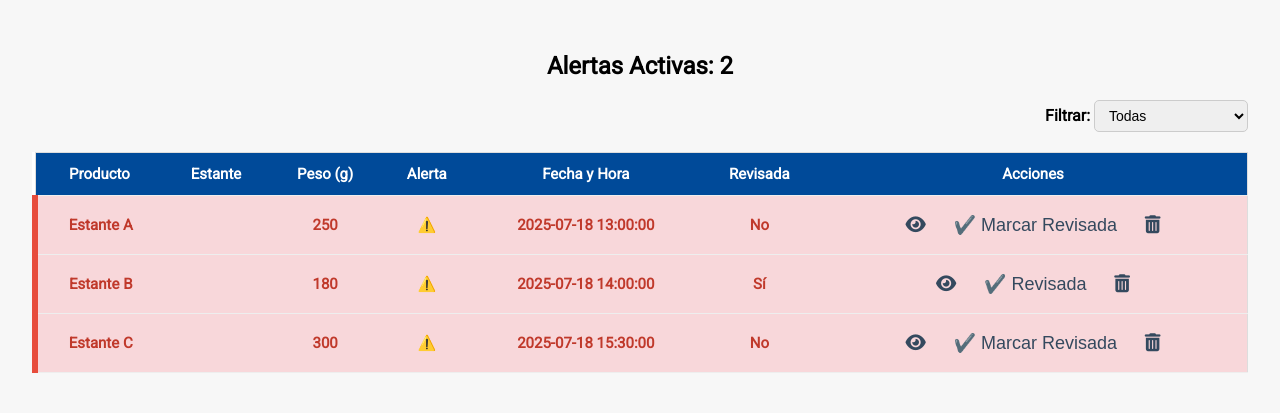
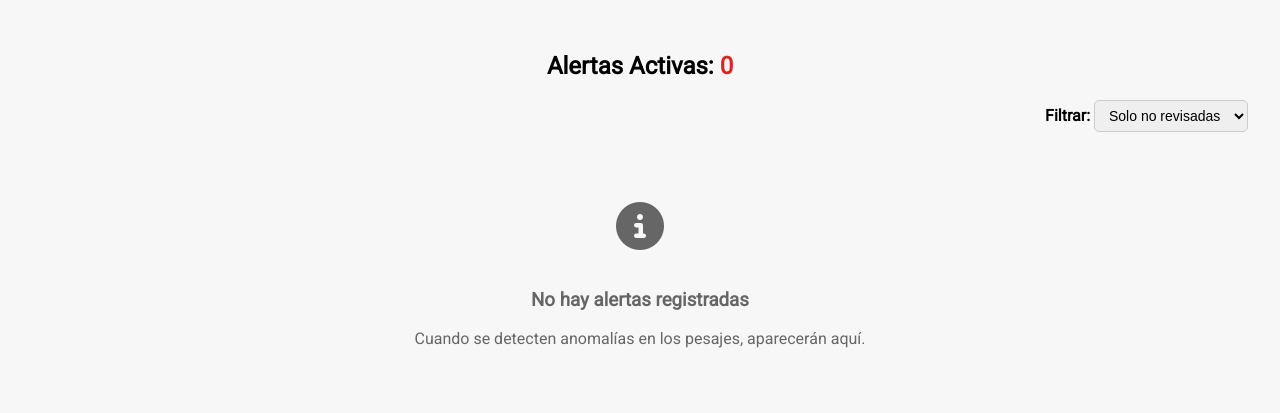
Before and after one commit to Francisco-1212/weigence-project, a Flask app: page /alertas in a window 1280 px wide. Shown: the part 60-473 px from the top of the page. Run offline with Flask 3, Linux system fonts and the light colour scheme; some libraries are stand-ins or nearby versions.

Commit message:
cambio alertas e historia

```diff
--- a/weigence/interface_web/app.py
+++ b/weigence/interface_web/app.py
@@ -1,84 +1,374 @@
-from flask import Flask, render_template
-import mysql.connector
-from datetime import datetime
+from flask import Flask, render_template, jsonify, request
+import pyodbc
+import sys
+import os
+from datetime import datetime, timedelta
+
+# Agregar la carpeta raíz del proyecto al path
+sys.path.append(os.path.dirname(os.path.dirname(os.path.abspath(__file__))))
 
 app = Flask(__name__)
 
-def obtener_datos():
-    # Datos simulados para no conectar a MySQL
-    return (
-        (1000.0, False, '2025-07-18 18:00:00'),
-        (950.5, True, '2025-07-18 18:05:00'),
-        (1020.3, False, '2025-07-18 18:10:00'),
-        (980.2, True, '2025-07-18 18:15:00'),
-        (990.0, False, '2025-07-18 18:20:00'),
-        (1000.5, False, '2025-07-18 18:00:00'),
-        (950.0, True, '2025-07-18 18:05:00'),
-        (1010.2, False, '2025-07-18 18:10:00'),
-    )
-    cursor = db.cursor()
-    cursor.execute("SELECT peso, alerta, fecha FROM pesajes ORDER BY fecha DESC LIMIT 10")
-    datos = cursor.fetchall()
-    db.close()
-    return datos
+def conectar_bd():
+    """Conecta a la base de datos SQL Server"""
+    try:
+        conexion_string = (
+            "DRIVER={ODBC Driver 17 for SQL Server};"
+            "SERVER=(localdb)\\weigence;"
+            "DATABASE=weigence;"
+            "Trusted_Connection=yes;"
+            "Connection Timeout=30;"
+        )
+
+        conexion = pyodbc.connect(conexion_string)
+        return conexion
+
+    except Exception as e:
+        print(f"❌ Error al conectar a la base de datos: {e}")
+        return None
+
+def obtener_resumen_dashboard():
+    """Obtiene datos de resumen para el dashboard"""
+    db = conectar_bd()
+    if not db:
+        return {"total_pesajes": 0, "total_alertas": 0, "ultima_fecha": "Sin datos"}
+
+    try:
+        cursor = db.cursor()
+
+        # Total de pesajes
+        cursor.execute("SELECT COUNT(*) FROM pesajes")
+        total_pesajes = cursor.fetchone()[0]
+
+        # Total de alertas activas
+        cursor.execute("SELECT COUNT(*) FROM alertas WHERE estado = 'activa'")
+        total_alertas = cursor.fetchone()[0]
+
+        # Última fecha de pesaje
+        cursor.execute("SELECT TOP 1 fecha FROM pesajes ORDER BY fecha DESC")
+        result = cursor.fetchone()
+        ultima_fecha = result[0].strftime('%Y-%m-%d %H:%M') if result else "Sin datos"
+
+        cursor.close()
+        db.close()
+
+        return {
+            "total_pesajes": total_pesajes,
+            "total_alertas": total_alertas,
+            "ultima_fecha": ultima_fecha
+        }
+
+    except Exception as e:
+        print(f"❌ Error al obtener resumen: {e}")
+        if db:
+            db.close()
+        return {"total_pesajes": 0, "total_alertas": 0, "ultima_fecha": "Error"}
+
+def obtener_ultimos_pesajes(limit=10):
+    """Obtiene los últimos pesajes de la base de datos"""
+    db = conectar_bd()
+    if not db:
+        return []
+
+    try:
+        cursor = db.cursor()
+        query = """
+            SELECT TOP (?)
+                p.peso,
+                p.alerta,
+                p.fecha,
+                e.codigo as estante_codigo,
+                pr.nombre as producto_nombre
+            FROM pesajes p
+            LEFT JOIN estantes e ON p.estante_id = e.id
+            LEFT JOIN productos pr ON p.producto_id = pr.id
+            ORDER BY p.fecha DESC
+        """
+        cursor.execute(query, limit)
+        datos = cursor.fetchall()
+
+        # Convertir a lista de diccionarios para mejor manejo
+        registros = []
+        for row in datos:
+            registros.append({
+                'peso': float(row[0]),
+                'alerta': bool(row[1]),
+                'fecha': row[2].strftime('%Y-%m-%d %H:%M:%S'),
+                'estante': row[3] if row[3] else 'N/A',
+                'producto': row[4] if row[4] else 'N/A'
+            })
+
+        cursor.close()
+        db.close()
+        return registros
+
+    except Exception as e:
+        print(f"❌ Error al obtener pesajes: {e}")
+        if db:
+            db.close()
+        return []
+
+def obtener_alertas_activas():
+    """Obtiene las alertas activas desde la vista"""
+    db = conectar_bd()
+    if not db:
+        return []
+
+    try:
+        cursor = db.cursor()
+        query = """
+            SELECT
+                a.tipo_alerta,
+                a.titulo,
+                a.descripcion,
+                a.gravedad,
+                a.fecha_creacion,
+                a.estado,
+                e.codigo as estante,
+                p.nombre as producto,
+                pe.peso,
+                pe.fecha as fecha_pesaje
+            FROM alertas a
+            JOIN pesajes pe ON a.pesaje_id = pe.id
+            JOIN estantes e ON pe.estante_id = e.id
+            LEFT JOIN productos p ON pe.producto_id = p.id
+            WHERE a.estado = 'activa'
+            ORDER BY a.fecha_creacion DESC
+        """
+        cursor.execute(query)
+        datos = cursor.fetchall()
+
+        alertas = []
+        for row in datos:
+            alertas.append({
+                'tipo_alerta': row[0],
+                'titulo': row[1],
+                'descripcion': row[2],
+                'gravedad': row[3],
+                'fecha_creacion': row[4].strftime('%Y-%m-%d %H:%M:%S'),
+                'estado': row[5],
+                'estante': row[6],
+                'producto': row[7] if row[7] else 'N/A',
+                'peso': float(row[8]),
+                'fecha': row[9].strftime('%Y-%m-%d %H:%M:%S'),
+                'revisada': False  # Siempre False para alertas activas
+            })
+
+        cursor.close()
+        db.close()
+        return alertas
+
+    except Exception as e:
+        print(f"❌ Error al obtener alertas: {e}")
+        if db:
+            db.close()
+        return []
+
+def obtener_historial_completo():
+    """Obtiene el historial completo de pesajes"""
+    db = conectar_bd()
+    if not db:
+        return []
+
+    try:
+        cursor = db.cursor()
+        query = """
+            SELECT
+                p.peso,
+                p.alerta,
+                p.fecha,
+                e.codigo as estante_codigo,
+                pr.nombre as producto_nombre,
+                COALESCE(pr.nombre, e.codigo, 'Estante ' + CAST(e.id AS VARCHAR)) as display_name
+            FROM pesajes p
+            LEFT JOIN estantes e ON p.estante_id = e.id
+            LEFT JOIN productos pr ON p.producto_id = pr.id
+            ORDER BY p.fecha DESC
+        """
+        cursor.execute(query)
+        datos = cursor.fetchall()
+
+        registros = []
+        for row in datos:
+            registros.append({
+                'peso': float(row[0]),
+                'alerta': bool(row[1]),
+                'fecha': row[2].strftime('%Y-%m-%d %H:%M'),
+                'producto': row[5]  # display_name
+            })
+
+        cursor.close()
+        db.close()
+        return registros
+
+    except Exception as e:
+        print(f"❌ Error al obtener historial: {e}")
+        if db:
+            db.close()
+        return []
 
 @app.route("/")
 def index():
-    # Datos de ejemplo
-    total_pesajes = 124
-    total_alertas = 7
-    ultima_fecha = "2025-07-18 17:30"
+    """Página principal con dashboard"""
+    # Obtener datos reales de la base de datos
+    resumen = obtener_resumen_dashboard()
+    registros = obtener_ultimos_pesajes(8)
 
-    # Datos para la tabla (ejemplo)
-    datos = [
-        (1500, True, "2025-07-18 16:00"),
-        (1200, False, "2025-07-18 15:30"),
-        (1300, True, "2025-07-18 15:00"),
-        (1400, False, "2025-07-18 14:30"),
-        (1350, True, "2025-07-18 14:00"),
-        (1450, False, "2025-07-18 13:30"),
-        (1550, True, "2025-07-18 13:00"),
-        (1600, False, "2025-07-18 12:30"),
-
-
-    ]
+    # Convertir registros al formato que espera el template
+    registros_template = []
+    for r in registros:
+        registros_template.append((
+            r['peso'],
+            r['alerta'],
+            r['fecha']
+        ))
 
     return render_template("index.html",
-                           total_pesajes=total_pesajes,
-                           total_alertas=total_alertas,
-                           ultima_fecha=ultima_fecha,
-                           registros=datos)
+                           total_pesajes=resumen['total_pesajes'],
+                           total_alertas=resumen['total_alertas'],
+                           ultima_fecha=resumen['ultima_fecha'],
+                           registros=registros_template)
 
 @app.route("/alertas")
+def alertas():
+    """Página de alertas activas"""
+    registros = obtener_alertas_activas()
+    alertas_activas = len([r for r in registros if not r['revisada']])
 
-def alertas():
-    # Simulación de datos de alertas con producto y estado de revisión
-    registros = [
-        {"peso": 250, "alerta": True, "fecha": "2025-07-18 13:00:00", "producto": "Estante A", "revisada": False},
-        {"peso": 180, "alerta": True, "fecha": "2025-07-18 14:00:00", "producto": "Estante B", "revisada": True},
-        {"peso": 300, "alerta": True, "fecha": "2025-07-18 15:30:00", "producto": "Estante C", "revisada": False},
-    ]
-
-    # Filtrar alertas no revisadas para mostrar contador
-    alertas_activas = sum(1 for r in registros if not r["revisada"])
-
-    return render_template("alertas.html", registros=registros, alertas_activas=alertas_activas)
+    return render_template("alertas.html",
+                           registros=registros,
+                           alertas_activas=alertas_activas)
 
 @app.route("/historial")
 def historial():
-    # Datos simulados
-    registros = [
-        {"producto": "Estante A", "peso": 1000, "alerta": False, "fecha": "2025-07-18 12:00"},
-        {"producto": "Estante B", "peso": 950, "alerta": True, "fecha": "2025-07-18 13:00"},
-        {"producto": "Estante C", "peso": 980, "alerta": False, "fecha": "2025-07-18 14:00"},
-        {"producto": "Estante A", "peso": 920, "alerta": True, "fecha": "2025-07-18 15:00"},
-        {"producto": "Estante B", "peso": 1100, "alerta": False, "fecha": "2025-07-08 16:00"},
-        {"producto": "Estante C", "peso": 1050, "alerta": True, "fecha": "2025-07-07 17:00"},
-        {"producto": "Estante A", "peso": 1150, "alerta": False, "fecha": "2025-07-19 18:00"},
-        {"producto": "Estante B", "peso": 1200, "alerta": True, "fecha": "2025-07-19 19:00"},
-    ]
+    """Página de historial completo"""
+    registros = obtener_historial_completo()
     return render_template("historial.html", registros=registros)
 
+@app.route("/api/datos-grafico")
+def api_datos_grafico():
+    """API para obtener datos del gráfico"""
+    db = conectar_bd()
+    if not db:
+        return jsonify({"error": "No se puede conectar a la base de datos"})
+
+    try:
+        cursor = db.cursor()
+
+        # Datos de pesajes por día (última semana)
+        query_pesajes = """
+            SELECT
+                CAST(fecha AS DATE) as dia,
+                AVG(CAST(peso AS FLOAT)) as peso_promedio,
+                COUNT(*) as cantidad_pesajes
+            FROM pesajes
+            WHERE fecha >= DATEADD(DAY, -7, GETDATE())
+            GROUP BY CAST(fecha AS DATE)
+            ORDER BY dia
+        """
+        cursor.execute(query_pesajes)
+        datos_pesajes = cursor.fetchall()
+
+        # Datos de alertas por día (última semana)
+        query_alertas = """
+            SELECT
+                CAST(a.fecha_creacion AS DATE) as dia,
+                COUNT(*) as cantidad_alertas
+            FROM alertas a
+            WHERE a.fecha_creacion >= DATEADD(DAY, -7, GETDATE())
+            GROUP BY CAST(a.fecha_creacion AS DATE)
+            ORDER BY dia
+        """
+        cursor.execute(query_alertas)
+        datos_alertas = cursor.fetchall()
+
+        cursor.close()
+        db.close()
+
+        # Formatear datos para Chart.js
+        labels = []
+        pesajes = []
+        alertas = []
+
+        # Crear diccionarios para facilitar el procesamiento
+        dict_pesajes = {row[0]: row[1] for row in datos_pesajes}
+        dict_alertas = {row[0]: row[1] for row in datos_alertas}
+
+        # Generar últimos 7 días
+        for i in range(6, -1, -1):
+            fecha = datetime.now().date() - timedelta(days=i)
+            labels.append(fecha.strftime('%a'))  # Lun, Mar, etc.
+            pesajes.append(round(dict_pesajes.get(fecha, 0), 1))
+            alertas.append(dict_alertas.get(fecha, 0))
+
+        return jsonify({
+            "labels": labels,
+            "pesajes": pesajes,
+            "alertas": alertas
+        })
+
+    except Exception as e:
+        print(f"❌ Error al obtener datos del gráfico: {e}")
+        return jsonify({"error": str(e)})
+
+@app.route("/api/marcar-alerta-revisada/<int:alerta_id>", methods=["POST"])
+def marcar_alerta_revisada(alerta_id):
+    """API para marcar una alerta como revisada"""
+    db = conectar_bd()
+    if not db:
+        return jsonify({"error": "No se puede conectar a la base de datos"}), 500
+
+    try:
+        cursor = db.cursor()
+        query = """
+            UPDATE alertas
+            SET estado = 'revisada',
+                fecha_revision = GETDATE(),
+                usuario_revision = 'Sistema Web'
+            WHERE Sid = ?
+        """
+        cursor.execute(query, alerta_id)
+        db.commit()
+
+        cursor.close()
+        db.close()
+
+        return jsonify({"success": True, "message": "Alerta marcada como revisada"})
+
+    except Exception as e:
+        print(f"❌ Error al marcar alerta: {e}")
+        if db:
+            db.close()
+        return jsonify({"error": str(e)}), 500
+
+@app.route("/test-conexion")
+def test_conexion():
+    """Endpoint para probar la conexión a la base de datos"""
+    db = conectar_bd()
+    if db:
+        try:
+            cursor = db.cursor()
+            cursor.execute("SELECT COUNT(*) FROM pesajes")
+            count = cursor.fetchone()[0]
+            cursor.close()
+            db.close()
+            return f"✅ Conexión exitosa. Total pesajes: {count}"
+        except Exception as e:
+            if db:
+                db.close()
+            return f"❌ Error en consulta: {e}"
+    else:
+        return "❌ No se pudo conectar a la base de datos"
 
 if __name__ == "__main__":
-    app.run(debug=True)
+    print("🚀 Iniciando aplicación Flask con SQL Server...")
+    print("🔗 Probando conexión a la base de datos...")
+
+    # Probar conexión al inicio
+    if conectar_bd():
+        print("✅ Conexión a SQL Server exitosa")
+    else:
+        print("❌ Problema con la conexión a SQL Server")
+        print("📝 Verifica que SQL Server esté ejecutándose y la base de datos 'weigence' exista")
+
+    app.run(debug=True, host='0.0.0.0', port=5000)
--- a/weigence/interface_web/templates/alertas.html
+++ b/weigence/interface_web/templates/alertas.html
@@ -3,60 +3,214 @@
 {% block title %}Alertas - Weigence{% endblock %}
 
 {% block contenido %}
-<h2 style="text-align:center; margin-top: 20px;">Alertas Activas: {{ alertas_activas }}</h2>
+<h2 style="text-align:center; margin-top: 20px;">
+    Alertas Activas:
+    <span style="color: #dc2626; font-weight: bold;">{{ alertas_activas }}</span>
+</h2>
 
 <div style="margin-bottom: 20px; text-align: right;">
     <label for="filtro-revisadas"><strong>Filtrar:</strong></label>
     <select id="filtro-revisadas" onchange="filtrarAlertas()">
-        <option value="todas">Todas</option>
-        <option value="no-revisadas">Solo no revisadas</option>
+        <option value="todas">Todas las alertas</option>
+        <option value="no-revisadas" selected>Solo no revisadas</option>
         <option value="revisadas">Solo revisadas</option>
     </select>
 </div>
 
+{% if registros %}
 <table id="tabla-alertas">
     <thead>
         <tr>
+            <th>Tipo</th>
             <th>Producto</th>
             <th>Estante</th>
             <th>Peso (g)</th>
-            <th>Alerta</th>
-            <th>Fecha y Hora</th>
-            <th>Revisada</th>
+            <th>Gravedad</th>
+            <th>Fecha</th>
+            <th>Estado</th>
             <th>Acciones</th>
         </tr>
     </thead>
     <tbody>
         {% for r in registros %}
-        <tr class="alerta-true">
+        <tr class="alerta-true" data-gravedad="{{ r.gravedad }}" data-estado="{{ r.estado }}">
+            <td>
+                <span class="tipo-alerta tipo-{{ r.tipo_alerta }}">
+                    {% if r.tipo_alerta == 'bajo_stock' %}
+                        📉 Bajo Stock
+                    {% elif r.tipo_alerta == 'sobrepeso' %}
+                        ⚖️ Sobrepeso
+                    {% elif r.tipo_alerta == 'peso_anormal' %}
+                        ⚠️ Peso Anormal
+                    {% else %}
+                        🔔 {{ r.tipo_alerta.title() }}
+                    {% endif %}
+                </span>
+            </td>
             <td>{{ r.producto }}</td>
             <td>{{ r.estante }}</td>
             <td>{{ r.peso }}</td>
-            <td>⚠️</td>
-            <td>{{ r.fecha }}</td>
-            <td>{{ "Sí" if r.revisada else "No" }}</td>
             <td>
-                <button class="accion ver" onclick="mostrarModal('{{ r.peso }}', true, '{{ r.fecha }}')"><i class="fas fa-eye"></i></button>
+                <span class="gravedad gravedad-{{ r.gravedad }}">
+                    {% if r.gravedad == 'alta' %}
+                        🔴 Alta
+                    {% elif r.gravedad == 'media' %}
+                        🟡 Media
+                    {% elif r.gravedad == 'baja' %}
+                        🟢 Baja
+                    {% else %}
+                        ⚪ {{ r.gravedad.title() }}
+                    {% endif %}
+                </span>
+            </td>
+            <td>{{ r.fecha_creacion }}</td>
+            <td>
+                <span class="estado-{{ r.estado }}">
+                    {{ "✅ Revisada" if r.revisada else "❌ Pendiente" }}
+                </span>
+            </td>
+            <td>
+                <button class="accion ver" onclick="mostrarModalAlerta('{{ r.titulo }}', '{{ r.descripcion }}', '{{ r.peso }}', '{{ r.fecha_creacion }}', '{{ r.estante }}', '{{ r.producto }}')">
+                    <i class="fas fa-eye"></i>
+                </button>
                 {% if not r.revisada %}
-                <button class="accion revisar" onclick="marcarRevisada(this)">✔️ Marcar Revisada</button>
+                <button class="accion revisar" onclick="marcarRevisada(this)">
+                    ✔️ Revisar
+                </button>
                 {% else %}
-                <button class="accion revisada" disabled>✔️ Revisada</button>
+                <button class="accion revisada" disabled>
+                    ✔️ Revisada
+                </button>
                 {% endif %}
-                <button class="accion eliminar" onclick="eliminarFila(this)"><i class="fas fa-trash-alt"></i></button>
+                <button class="accion eliminar" onclick="eliminarFila(this)">
+                    <i class="fas fa-trash-alt"></i>
+                </button>
             </td>
         </tr>
         {% endfor %}
     </tbody>
 </table>
+{% else %}
+<div style="text-align: center; padding: 50px; color: #666;">
+    <i class="fas fa-info-circle" style="font-size: 3rem; margin-bottom: 20px;"></i>
+    <h3>No hay alertas registradas</h3>
+    <p>Cuando se detecten anomalías en los pesajes, aparecerán aquí.</p>
+</div>
+{% endif %}
 
-<div id="modal" class="modal">
-    <div class="modal-contenido">
-        <span class="cerrar" onclick="cerrarModal()">&times;</span>
-        <h3>Detalle de la Alerta</h3>
-        <p><strong>Peso:</strong> <span id="modal-peso"></span> g</p>
-        <p><strong>Alerta:</strong> <span id="modal-alerta"></span></p>
-        <p><strong>Fecha:</strong> <span id="modal-fecha"></span></p>
+<!-- Modal para detalles de alerta -->
+<div id="modal-alerta" class="modal">
+    <div class="modal-contenido" style="max-width: 500px;">
+        <span class="cerrar" onclick="cerrarModalAlerta()">&times;</span>
+        <h3>📋 Detalle de la Alerta</h3>
+
+        <div style="margin: 15px 0;">
+            <strong>Título:</strong>
+            <p id="modal-titulo" style="margin: 5px 0; font-weight: normal;"></p>
+        </div>
+
+        <div style="margin: 15px 0;">
+            <strong>Descripción:</strong>
+            <p id="modal-descripcion" style="margin: 5px 0; font-weight: normal; color: #555;"></p>
+        </div>
+
+        <div style="display: grid; grid-template-columns: 1fr 1fr; gap: 15px; margin: 15px 0;">
+            <div>
+                <strong>Peso:</strong>
+                <p id="modal-peso-detalle" style="margin: 5px 0; font-weight: normal;"></p>
+            </div>
+            <div>
+                <strong>Fecha:</strong>
+                <p id="modal-fecha-detalle" style="margin: 5px 0; font-weight: normal;"></p>
+            </div>
+            <div>
+                <strong>Estante:</strong>
+                <p id="modal-estante" style="margin: 5px 0; font-weight: normal;"></p>
+            </div>
+            <div>
+                <strong>Producto:</strong>
+                <p id="modal-producto" style="margin: 5px 0; font-weight: normal;"></p>
+            </div>
+        </div>
+
+        <div style="text-align: center; margin-top: 20px;">
+            <button onclick="cerrarModalAlerta()" style="background: #3b82f6; color: white; border: none; padding: 8px 20px; border-radius: 5px; cursor: pointer;">
+                Cerrar
+            </button>
+        </div>
     </div>
 </div>
 
+<script>
+function mostrarModalAlerta(titulo, descripcion, peso, fecha, estante, producto) {
+    document.getElementById("modal-titulo").innerText = titulo;
+    document.getElementById("modal-descripcion").innerText = descripcion;
+    document.getElementById("modal-peso-detalle").innerText = peso + "g";
+    document.getElementById("modal-fecha-detalle").innerText = fecha;
+    document.getElementById("modal-estante").innerText = estante;
+    document.getElementById("modal-producto").innerText = producto;
+    document.getElementById("modal-alerta").style.display = "block";
+}
+
+function cerrarModalAlerta() {
+    document.getElementById("modal-alerta").style.display = "none";
+}
+</script>
+
+<style>
+.tipo-alerta {
+    padding: 4px 8px;
+    border-radius: 12px;
+    font-size: 0.85rem;
+    font-weight: bold;
+}
+
+.tipo-bajo_stock {
+    background-color: #fef3c7;
+    color: #92400e;
+}
+
+.tipo-sobrepeso {
+    background-color: #fecaca;
+    color: #991b1b;
+}
+
+.tipo-peso_anormal {
+    background-color: #e0e7ff;
+    color: #3730a3;
+}
+
+.gravedad {
+    padding: 3px 6px;
+    border-radius: 8px;
+    font-size: 0.8rem;
+    font-weight: bold;
+}
+
+.gravedad-alta {
+    background-color: #fecaca;
+    color: #991b1b;
+}
+
+.gravedad-media {
+    background-color: #fef3c7;
+    color: #92400e;
+}
+
+.gravedad-baja {
+    background-color: #d1fae5;
+    color: #065f46;
+}
+
+.estado-activa {
+    color: #dc2626;
+    font-weight: bold;
+}
+
+.estado-revisada {
+    color: #16a34a;
+    font-weight: bold;
+}
+</style>
+
 {% endblock %}
```
